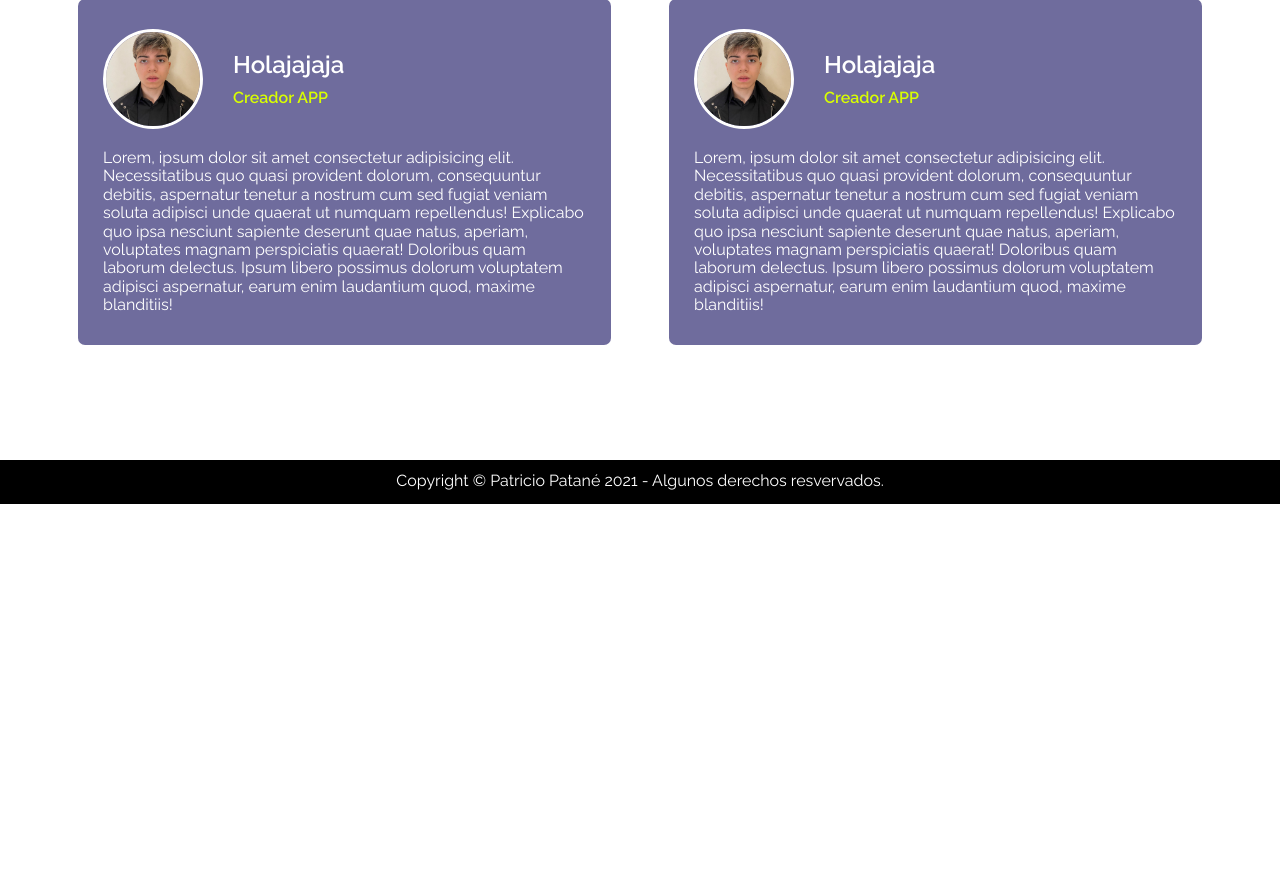
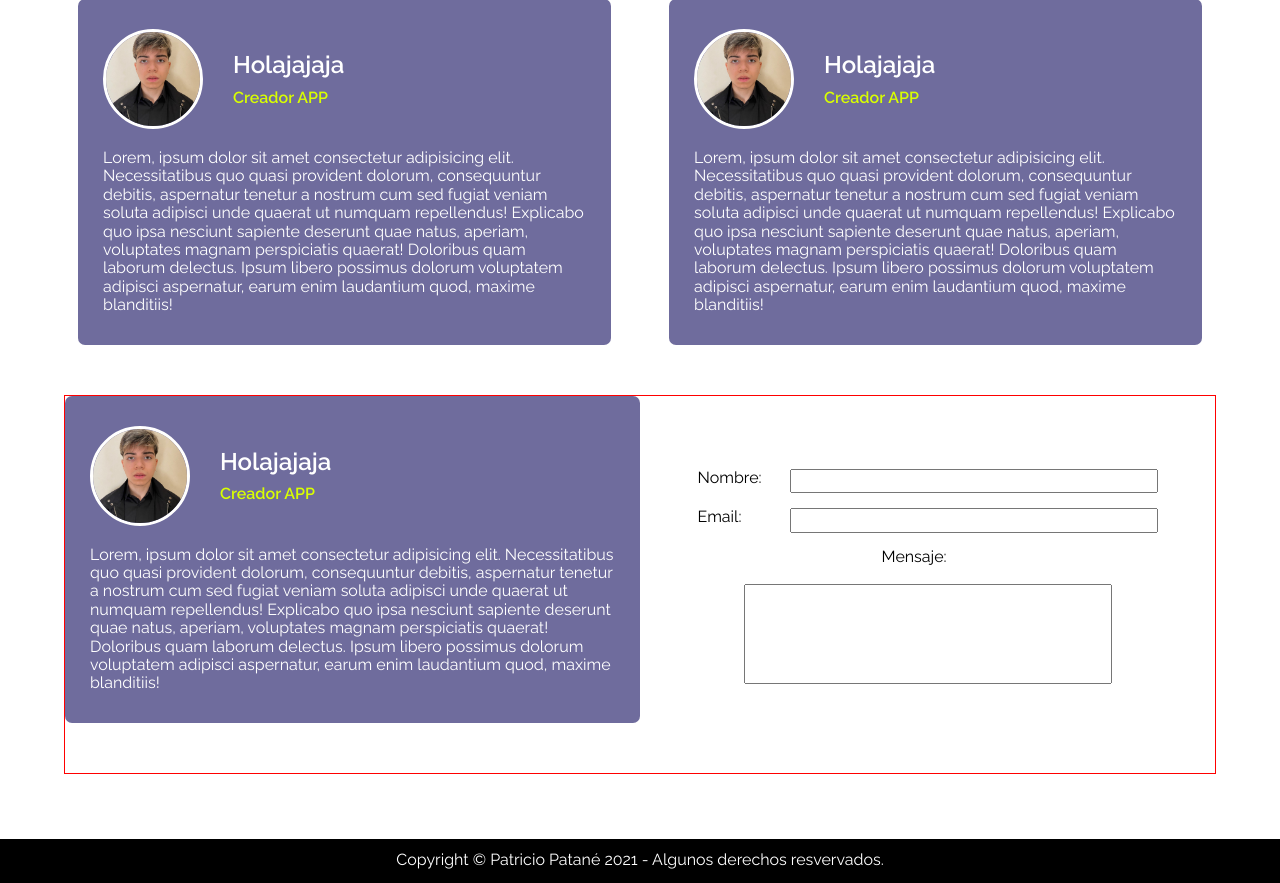
Before and after one commit to depato123/PortfolioFlask, a Flask app: page /index in a window 1280 px wide. Shown: the part 4016-4899 px from the top of the page. Before the commit the page ends 4520 px from the top, so only its background shows below. Run offline with Flask 2, Linux system fonts and the light colour scheme; some libraries are stand-ins or nearby versions.

Commit message:
v001
X340

```diff
--- a/portfolio/templates/index.html
+++ b/portfolio/templates/index.html
@@ -237,7 +237,26 @@
               <p class="testimony__review">Lorem, ipsum dolor sit amet consectetur adipisicing elit. Necessitatibus quo quasi provident dolorum, consequuntur debitis, aspernatur tenetur a nostrum cum sed fugiat veniam soluta adipisci unde quaerat ut numquam repellendus!
                 Explicabo quo ipsa nesciunt sapiente deserunt quae natus, aperiam, voluptates magnam perspiciatis quaerat! Doloribus quam laborum delectus. Ipsum libero possimus dolorum voluptatem adipisci aspernatur, earum enim laudantium quod, maxime blanditiis!</p>
           </article>
-      </div>
+        </div>
+        <div style="display: flex;/*! min-height: 320px; */border: 1px red solid;align-items: center;justify-content: center;height: ;">
+          <article class="testimony__item" style="width: 50%;">
+                    <div class="testimony__person">
+
+                      <img src="/static/assets/patricio.jpeg" class="testimony__img">
+
+                      <div class="testimony__texts">
+                          <h3 class="testimony__name"> Holajajaja</h3>
+                          <p class="testimony__verification"> Creador APP</p>
+                        </div>
+                    </div>
+                    <p class="testimony__review">Lorem, ipsum dolor sit amet consectetur adipisicing elit. Necessitatibus quo quasi provident dolorum, consequuntur debitis, aspernatur tenetur a nostrum cum sed fugiat veniam soluta adipisci unde quaerat ut numquam repellendus!
+                      Explicabo quo ipsa nesciunt sapiente deserunt quae natus, aperiam, voluptates magnam perspiciatis quaerat! Doloribus quam laborum delectus. Ipsum libero possimus dolorum voluptatem adipisci aspernatur, earum enim laudantium quod, maxime blanditiis!</p>
+                  </article><form style="width: 50%;display: flex;flex-direction: column;align-items: center;">
+            <div style="margin-bottom: 15px;width: 80%;display: flex;justify-content: flex-end;"><span style="/*! margin-right: 10px; *//*! padding-right: 10px; */align-content: revert;width: 20%;">Nombre: </span><input type="text" style="width: 80%;/*! margin-left: 10px; */"></div>
+              <div style="margin-bottom: 15px;width: 80%;display: flex;justify-content: flex-end;"><span style="/*! margin-right: 10px; *//*! justify-content: space-between; */width: 20%;">Email: </span><input type="text" style="width: 80%;/*! margin-left: 10px; *//*! padding-right: 10px; */"></div>
+                <div style="margin-bottom: 15px;width: 80%;display: flex;/*! justify-content: flex-end; */flex-direction: column;"><span style="/*! margin-right: 10px; */width: 20%;margin: auto;">Mensaje: </span><br><input type="textarea" style="height: 100px;width: 80%;margin: auto;"></div>
+            </form>
+          </div>
 
       </section>
   <footer class="footer">
```
